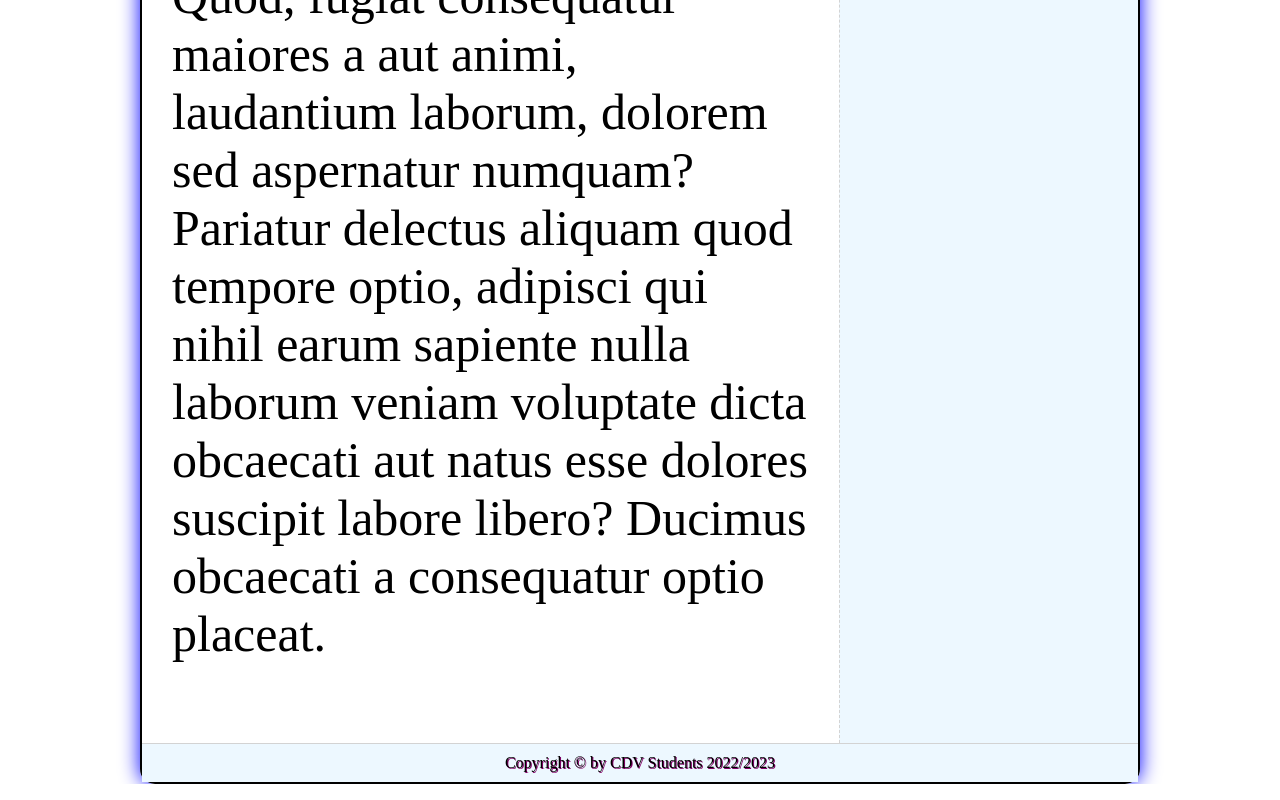
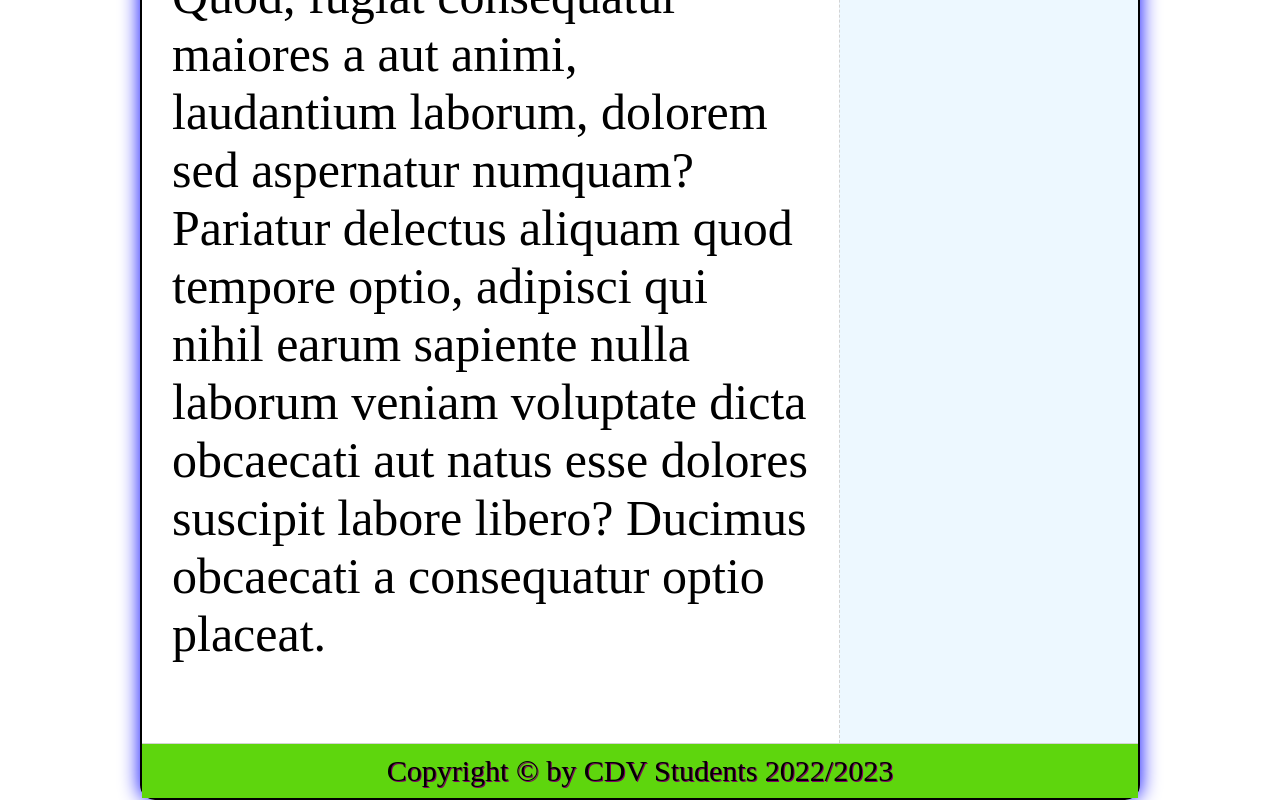
Before and after one commit to michalczyk/git2Wspolpraca, a plain HTML site: page index.html in a window 1280 px wide. Shown: the part 1602-2402 px from the top of the page. Drawn offline with Linux system fonts and the light colour scheme; a web font is replaced by a local one.

Commit message:
Footer changes

```diff
--- a/CSS/style.css
+++ b/CSS/style.css
@@ -117,7 +117,7 @@ aside {
 
 /* Footer */
 footer {
-  background-color: rgb(237, 248, 255);
+  background-color: rgb(94, 214, 13);
   border-top: 1px solid lightgray;
   text-align: center;
   padding: 10px 0;
@@ -126,4 +126,5 @@ footer {
 footer p {
   margin: 0;
   text-shadow: 1px 1px rgb(130, 0, 104);
+  font-size: 30px;
 }
```
